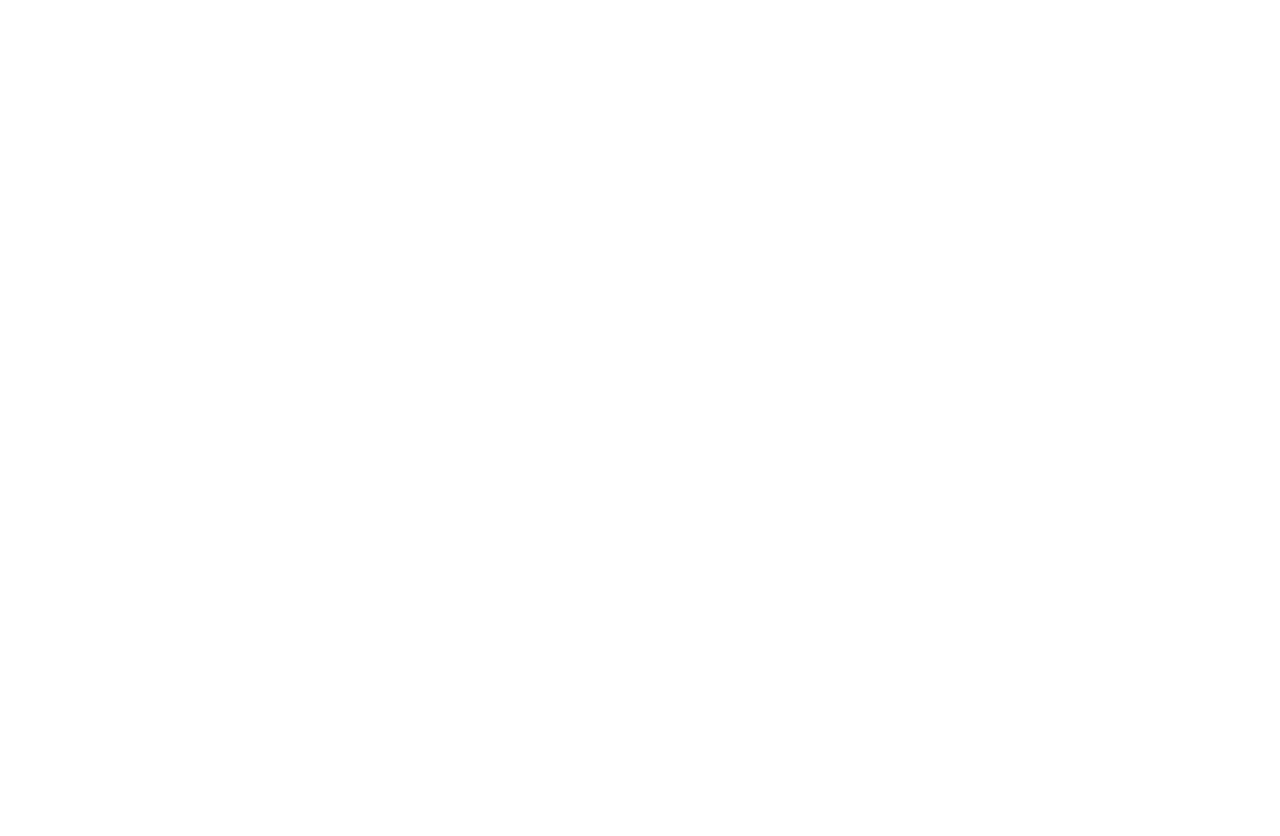
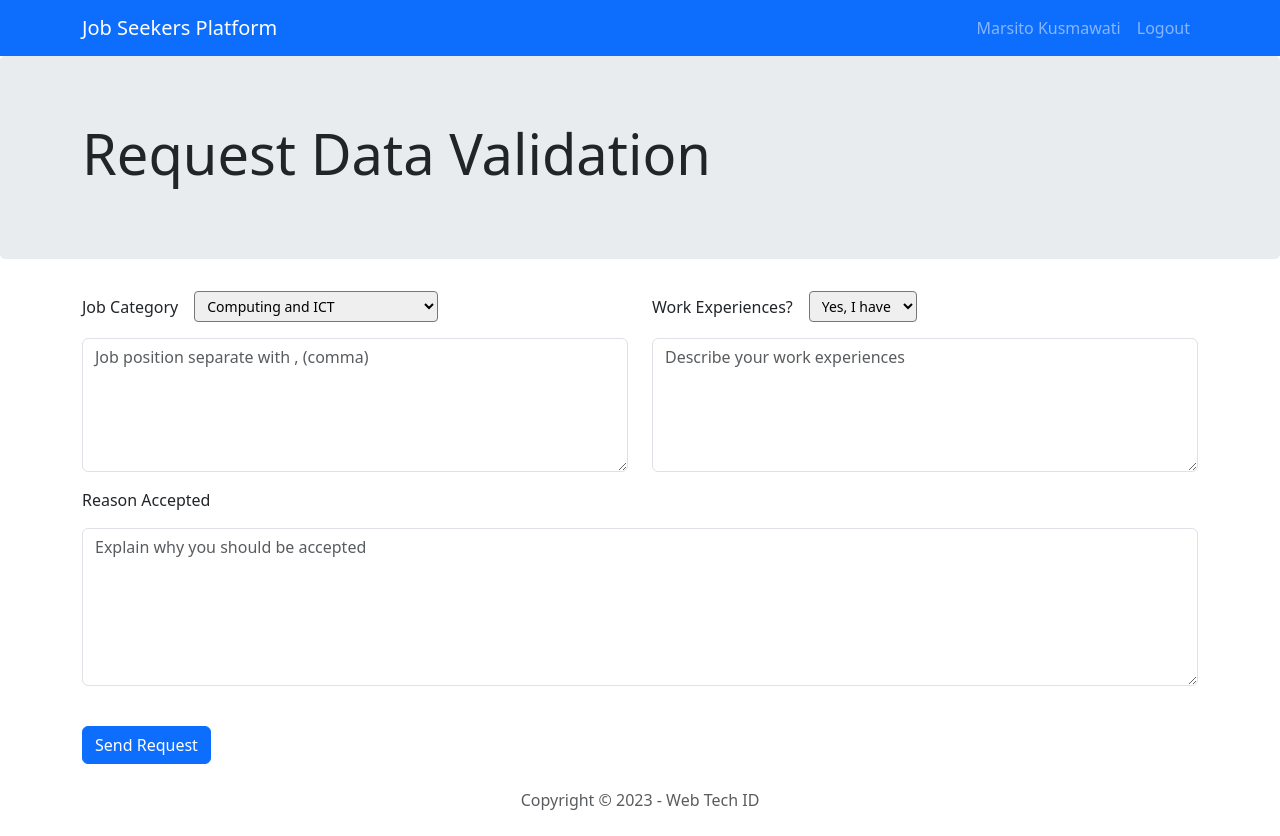
Before and after one commit to Badrut/lks-prov-2023-frontend, a React (Vite) app: page /request-validation in a window 1280 px wide. Before the commit this address had no page. Before the commit the page ends 800 px from the top, so only its background shows below. Built offline with nearby package versions, Linux system fonts and the light colour scheme; sample sign-in values are in the browser's storage.

Commit message:
add request validation

```diff
--- a/src/App.jsx
+++ b/src/App.jsx
@@ -7,6 +7,7 @@
 import Login from './components/Login';
 import Dashboard from './components/Dashboard';
 import ProtectedRoute from './components/Auth/ProtectedRoute';
+import Request from './components/Auth/RequestValidation';
 function App() {
 
 
@@ -17,6 +18,7 @@
           <Route path='/' element={<Login />}/>
           <Route element={<ProtectedRoute />}>
             <Route path='/dashboard' element={<Dashboard />}/>
+            <Route path='/request-validation' element={<Request />}/>
           </Route>
         </Routes>
       </Router>
--- /dev/null
+++ b/src/components/Auth/RequestValidation.jsx
@@ -0,0 +1,106 @@
+import { useState } from "react";
+import Navbar from "../Navbar";
+import axios from "axios";
+
+const Request = () => {
+    const [jobCategory , setJobCategory] = useState("");
+    const [jobPosition , setJobPosition] = useState("");
+    const [workExperience , setWorkExperience] = useState("");
+    const [reasonAccepted , setReasonAccepted] = useState("");
+    const [message, setMessage] = useState("");
+
+    const token = localStorage.getItem('token');
+
+    const handleSubmit = async (e) => {
+        e.preventDefault();
+
+        if (!token) {
+            setMessage("Token tidak ditemukan!");
+            return;
+        }
+
+        try {
+            await axios.post(`http://127.0.0.1:8000/api/v1/validations?token=${token}`, {
+                work_experience: workExperience,
+                job_category_id: jobCategory,
+                job_position: jobPosition,
+                reason_accepted: reasonAccepted
+            });
+            setMessage("Request berhasil dikirim!");
+        } catch (error) {
+            setMessage("Gagal mengirim request.");
+            console.log(error);
+        }
+    };
+
+    return (
+        <>
+        <Navbar />
+        <main>
+            <header className="jumbotron">
+                <div className="container">
+                    <h1 className="display-4">Request Data Validation</h1>
+                </div>
+            </header>
+
+            <div className="container">
+                {message && <div className="alert alert-info">{message}</div>}
+
+                <form onSubmit={handleSubmit}>
+                    <div className="row mb-4">
+                        <div className="col-md-6">
+                            <div className="form-group">
+                                <div className="d-flex align-items-center mb-3">
+                                    <label className="mr-3 mb-0">Job Category</label>
+                                    <select className="form-control-sm" onChange={(e) => setJobCategory(e.target.value)}>
+                                        <option value="1">Computing and ICT</option>
+                                        <option value="2">Construction and building</option>
+                                        <option value="3">Animals, land and environment</option>
+                                        <option value="4">Design, arts and crafts</option>
+                                        <option value="5">Education and training</option>
+                                    </select>
+                                </div>
+                                <textarea className="form-control" cols="30" rows="5" placeholder="Job position separate with , (comma)" onChange={(e) => setJobPosition(e.target.value)}></textarea>
+                            </div>
+                        </div>
+
+                        <div className="col-md-6">
+                            <div className="form-group">
+                                <div className="d-flex align-items-center mb-3">
+                                    <label className="mr-3 mb-0">Work Experiences?</label>
+                                    <select className="form-control-sm" onChange={(e) => setWorkExperience(e.target.value)}>
+                                        <option value="yes">Yes, I have</option>
+                                        <option value="no">No</option>
+                                    </select>
+                                </div>
+                                <textarea className="form-control" cols="30" rows="5" placeholder="Describe your work experiences" onChange={(e) => setWorkExperience(e.target.value)}></textarea>
+                            </div>
+                        </div>
+
+                        <div className="col-md-12">
+                            <div className="form-group">
+                                <div className="d-flex align-items-center mb-3">
+                                    <label className="mr-3 mb-0">Reason Accepted</label>
+                                </div>
+                                <textarea className="form-control" cols="30" rows="6" placeholder="Explain why you should be accepted" onChange={(e) => setReasonAccepted(e.target.value)}></textarea>
+                            </div>
+                        </div>
+                    </div>
+
+                    <button type="submit" className="btn btn-primary">Send Request</button>
+                </form>
+            </div>
+
+            <footer>
+                <div className="container">
+                    <div className="text-center py-4 text-muted">
+                        Copyright &copy; 2023 - Web Tech ID
+                    </div>
+                </div>
+            </footer>
+        </main>
+        </>
+    );
+};
+
+export default Request;
--- a/src/components/Login.jsx
+++ b/src/components/Login.jsx
@@ -8,6 +8,7 @@
     const [password, setPassword] = useState("");
     const token = localStorage.getItem('token');
     const navigate = useNavigate();
+    const [error, setError] = useState("");
     useEffect(() => {
         if(token)
         {
@@ -17,6 +18,7 @@
 
     const handleLogin = async (e) => {
         e.preventDefault();
+        setError("");
 
         try {
             const response = await axios.post("http://127.0.0.1:8000/api/v1/auth/login", {
@@ -28,8 +30,9 @@
             navigate('/dashboard');
             console.log("Login berhasil");
         } catch (error) {
-            console.error("Login gagal", error);
-        }
+            console.log(error.response.data.message)
+            setError("ID Card Number or Password incorrect");
+          }
     };
 
     return (
@@ -46,6 +49,7 @@
                 <div className="container">
                     <div className="row justify-content-center">
                         <div className="col-md-6">
+                            {error && <p style={{ color: "red" }}>{error}</p>}
                             <form className="card card-default" onSubmit={handleLogin}>
                                 <div className="card-header">
                                     <h4 className="mb-0">Login</h4>
@@ -68,15 +72,17 @@
                         </div>
                     </div>
                 </div>
-            </main>
 
-            <footer>
-                <div classNameName="container">
-                    <div classNameName="text-center py-4 text-muted">
+                <footer>
+                <div className="container">
+                    <div className="text-center py-4 text-muted">
                         Copyright &copy; 2023 - Web Tech ID
                     </div>
                 </div>
             </footer>
+
+            </main>
+
         </>
     );
 };
--- a/src/components/Navbar.jsx
+++ b/src/components/Navbar.jsx
@@ -5,7 +5,7 @@
     const navigate = useNavigate();
     const handleLogout = () => {
         localStorage.removeItem('token');
-        navigate('/');
+        navigate('/', { replace: true });
     }
 
     return (
```
